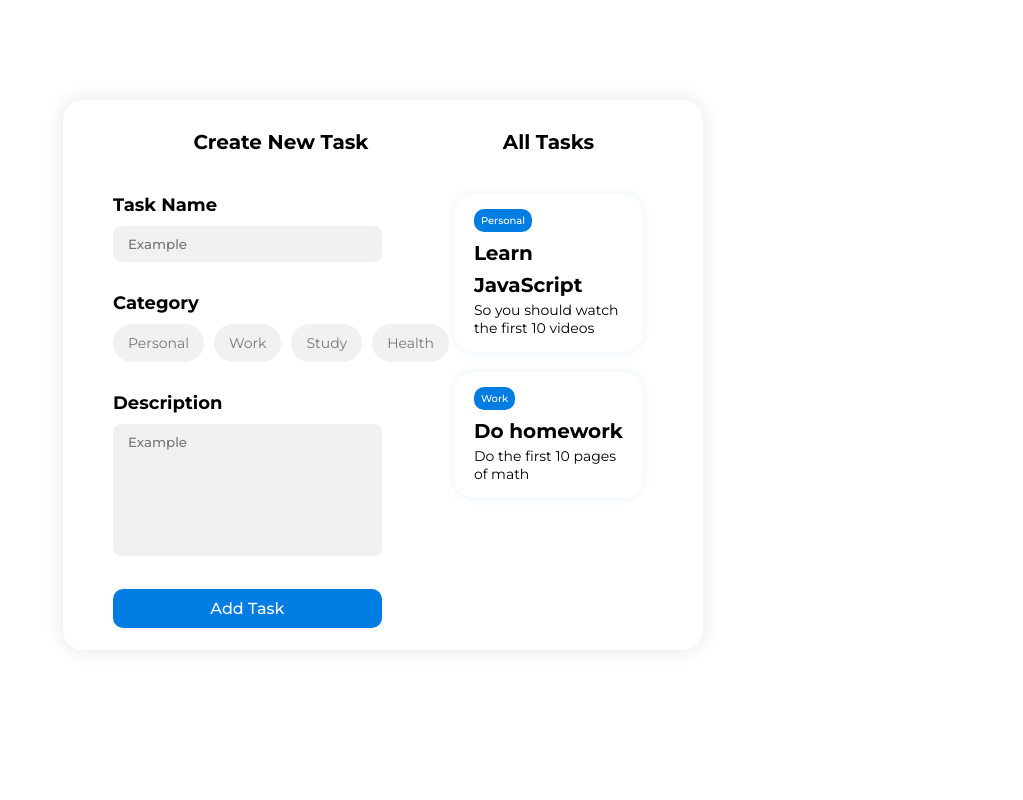
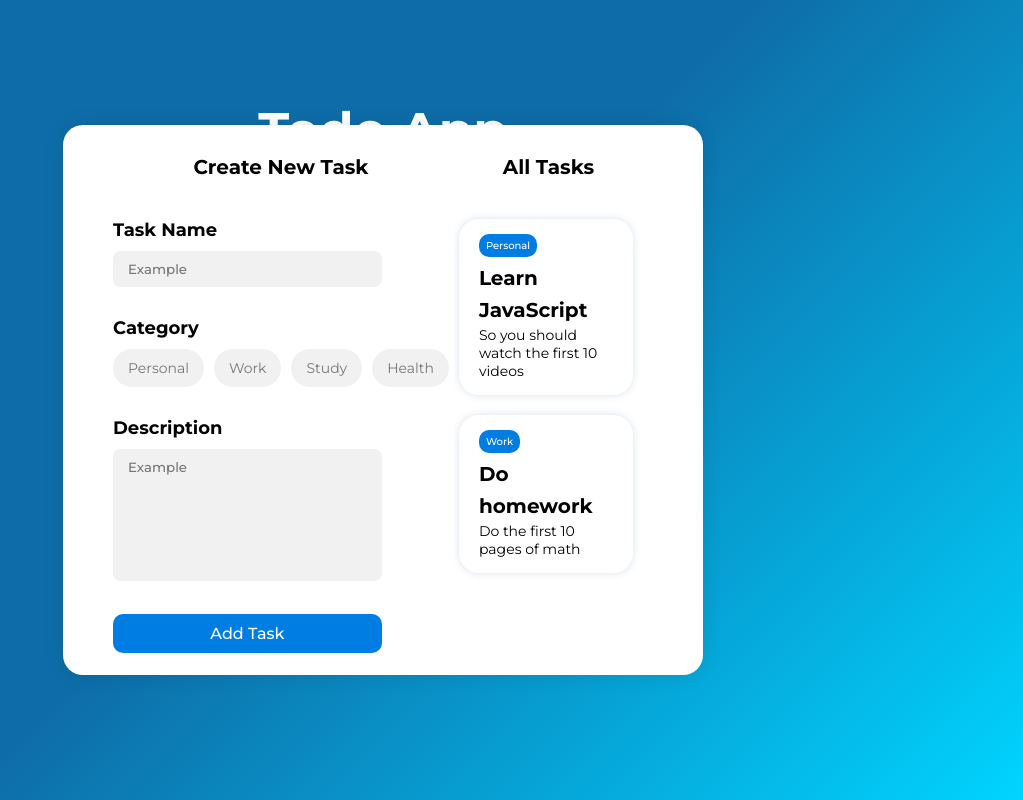
Before and after one commit to petarzelenovic/todoApp, a plain HTML site: page index.html in a window 1280 px wide. Shown: the whole page, without its empty margins (257-1280 px from the left). Drawn offline with Linux system fonts and the light colour scheme.

Commit message:
fixed scroll bar, removed input after adding

```diff
--- a/index.html
+++ b/index.html
@@ -9,6 +9,7 @@
 </head>
 
 <body>
+  <h1>Todo App</h1>
   <div class="todo-app">
     <div class="new-task">
       <h2 class="secondary-heading">Create New Task</h2>
@@ -38,8 +39,10 @@
       </form>
 
     </div>
+    <div class="right-side">
+      <h2 class="secondary-heading-task">All Tasks</h2>
       <div class="all-tasks">
-      <h2 class="secondary-heading-task">All Tasks</h2>
+
 
         <div class="task-box">
           <h4 class="category-tag">Personal</h4>
@@ -55,6 +58,8 @@
       </div>
     </div>
 
+  </div>
+
   <script src="script.js"></script>
 </body>
 
--- a/script.js
+++ b/script.js
@@ -58,5 +58,13 @@ btnAdd.addEventListener("click", function () {
     //ubacivanje samog taska u DOM
     const allTasks = document.querySelector(".all-tasks");
     allTasks.appendChild(task);
+
+    //resetovanje inputa
+    taskNameEl.value = "";
+    descriptionEl.value = "";
+
+    for (let i = 0; i < btnActive.length; i++) {
+        btnActive[i].classList.toggle("active-category");
+    }
 });
 console.log(taskNameEl);
--- a/style.css
+++ b/style.css
@@ -11,6 +11,22 @@ html {
     font-size: 62.5%;
 }
 
+body {
+    height: 100vh;
+    background: linear-gradient(
+        135deg,
+        rgba(14, 109, 168, 1) 49%,
+        rgba(0, 212, 255, 1) 100%
+    );
+}
+
+h1 {
+    color: #fff;
+    text-align: center;
+    font-size: 5rem;
+    padding-top: 10rem;
+}
+
 .secondary-heading {
     font-size: 2rem;
     text-align: center;
@@ -18,13 +34,17 @@ html {
 }
 
 .todo-app {
+    position: absolute;
+    top: 50%;
+    left: 50%;
+    transform: translate(-50%, -50%);
     display: flex;
     width: 50%;
-    margin: 10rem auto;
     box-shadow: 0px 0px 20px rgba(0, 0, 0, 0.1);
     padding: 3rem 5rem;
     border-radius: 2rem;
     max-height: 55rem;
+    background-color: #fff;
 }
 
 .new-task {
@@ -106,32 +126,34 @@ form {
 }
 
 .task-box {
-    box-shadow: 0px 0px 10px rgb(0, 125, 227, 0.1);
+    box-shadow: 0px 0px 0.8rem rgba(0, 66, 119, 0.15);
     padding: 1.5rem 2rem;
     border-radius: 2rem;
     grid-column: 1/-1;
 }
 
-.all-tasks {
-    display: grid;
-    grid-template-columns: 1fr 1fr;
-    align-content: start;
-    column-gap: 1.5rem;
-    row-gap: 2rem;
+.right-side {
+    flex-basis: 50%;
+    display: flex;
+    flex-direction: column;
+    gap: 2.5rem;
     overflow-y: auto;
     padding: 0 1rem 0 0.5rem;
-    /* padding-right: 1rem; */
-    position: relative;
-    flex-basis: 50%;
+}
+
+.all-tasks {
+    display: flex;
+    flex-direction: column;
+    gap: 2rem;
+    overflow-y: auto;
+    padding: 1.5rem 1rem 1.5rem 0.5rem;
 }
 
 .all-tasks::-webkit-scrollbar {
     width: 0.5rem; /* Set the width of the scrollbar */
     background-color: rgb(233, 233, 233);
     /* Set the background color of the scrollbar */
-    position: absolute;
     border-radius: 4rem;
-    right: 0; /* Position the scrollbar on the right of the element*/
 }
 .all-tasks::-webkit-scrollbar-thumb {
     background-color: #007de3; /* Set the color of the thumb */
@@ -145,7 +167,6 @@ form {
 .secondary-heading-task {
     font-size: 2rem;
     text-align: center;
-    margin-bottom: 2rem;
     grid-column: 1/-1;
 }
 
```
Lines whose indentation alone changed are shown as unchanged.
